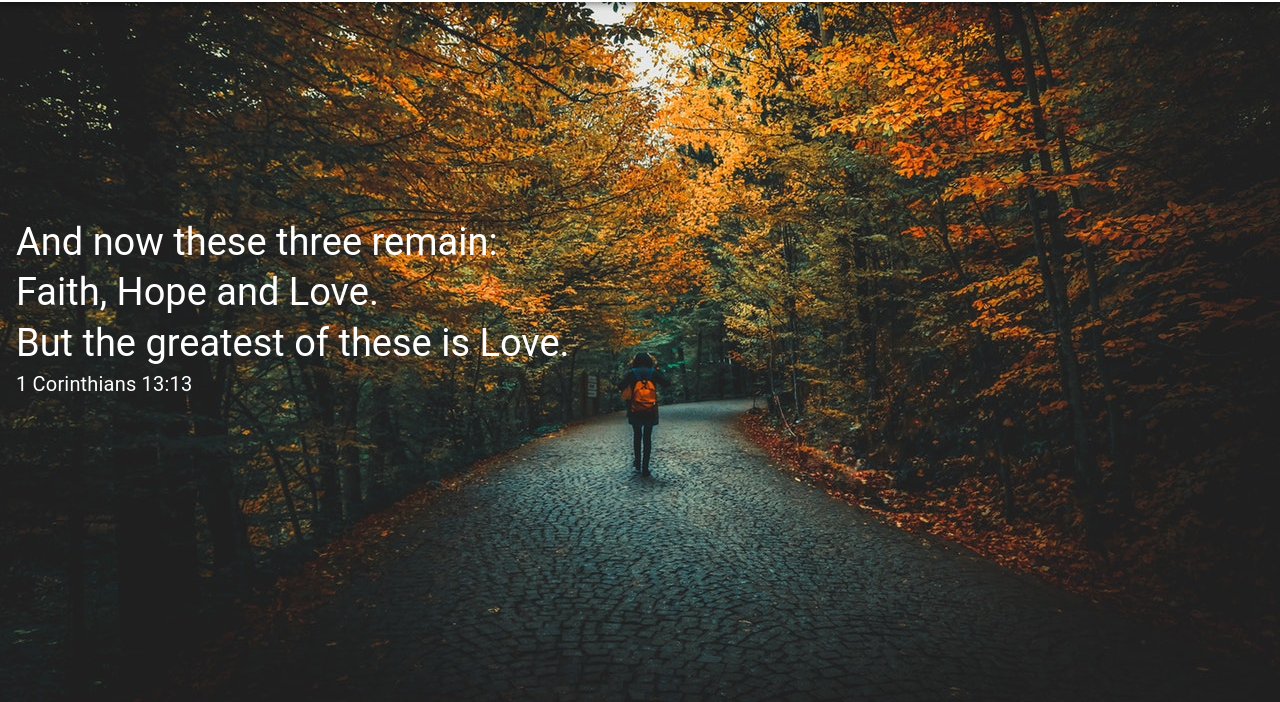
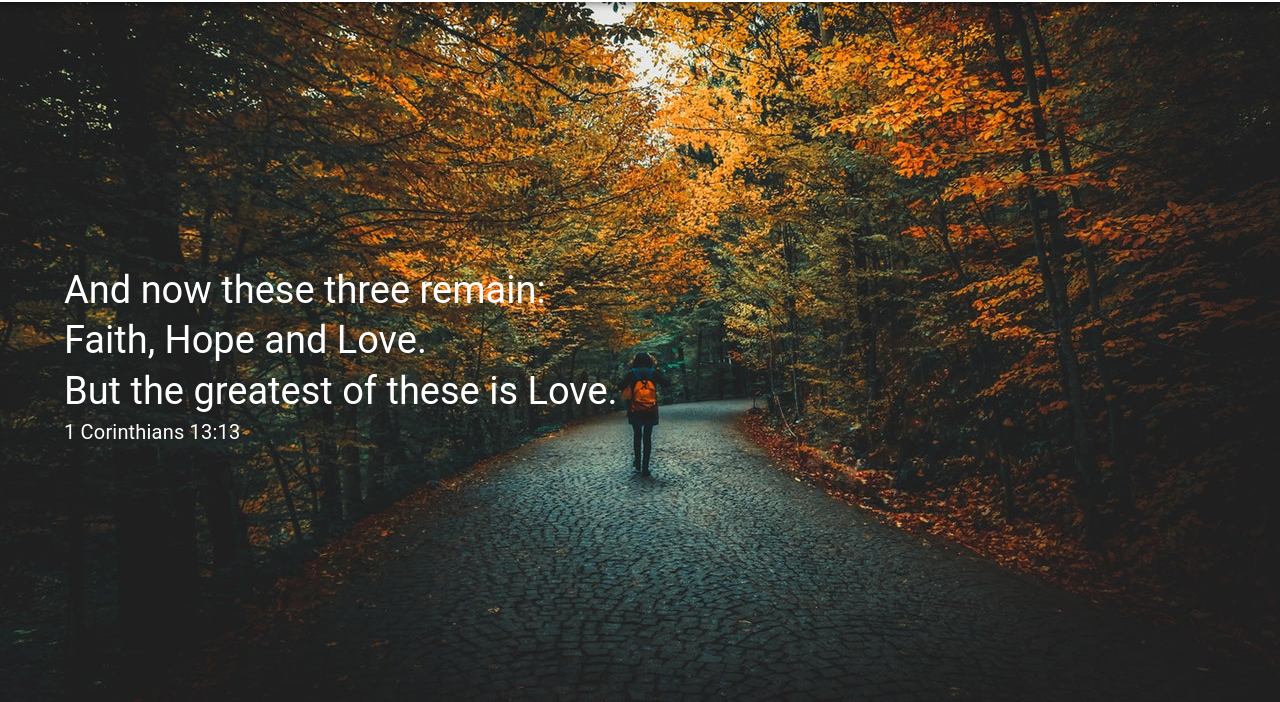
Before and after one commit to abregorivas/sarasota, a Gatsby site: page /page-2 in a window 1280 px wide. Shown: the part 98-800 px from the top of the page. Built offline with nearby package versions, Linux system fonts and the light colour scheme; Gatsby itself is replaced by a stand-in of ours.

Commit message:
clean up Hero comp

```diff
--- a/src/components/Hero/Hero.js
+++ b/src/components/Hero/Hero.js
@@ -1,5 +1,4 @@
 import React from "react"
-import PropTypes from "prop-types"
 import { makeStyles, createStyles } from "@material-ui/styles"
 import forestRoad from "../../images/hero-bg.jpg"
 
@@ -17,6 +16,7 @@ const useStyles = makeStyles(theme =>
       width: "100%",
       position: "absolute",
       top: "35%",
+      padding: theme.spacing(8),
       [theme.breakpoints.down("md")]: {
         top: "30%",
       },
@@ -40,7 +40,7 @@ const useStyles = makeStyles(theme =>
   })
 )
 
-const Hero = props => {
+const Hero = () => {
   const classes = useStyles()
 
   return (
@@ -64,6 +64,4 @@ const Hero = props => {
   )
 }
 
-Hero.propTypes = { classes: PropTypes.object }
-
 export default Hero
```
